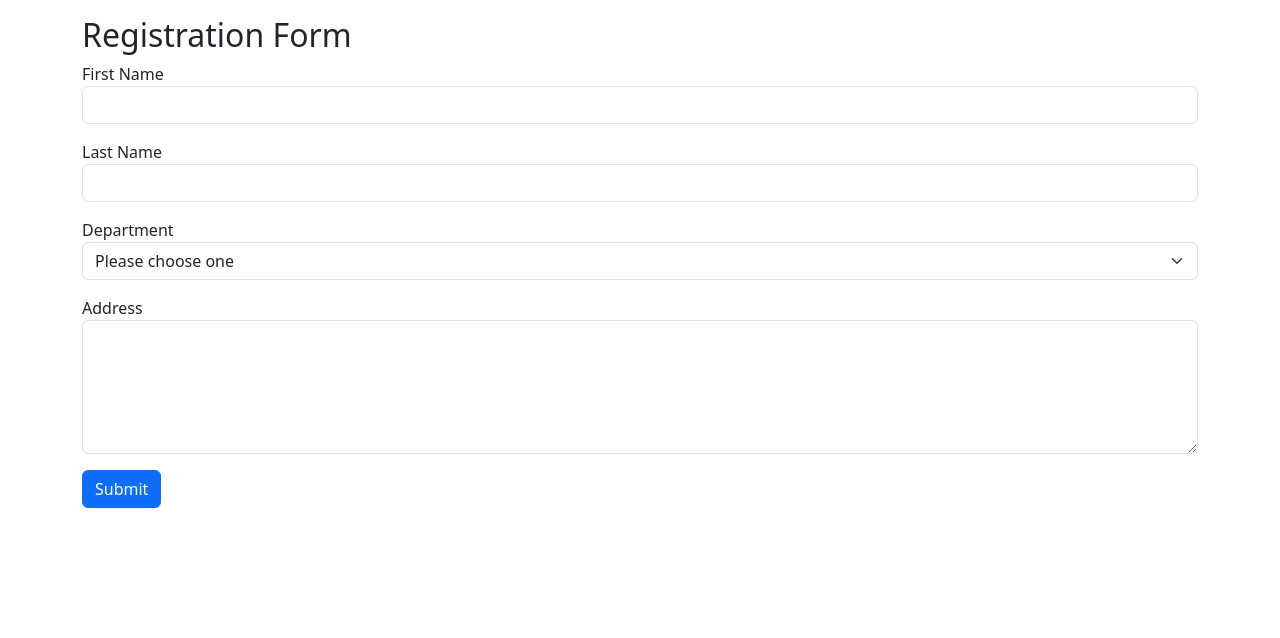
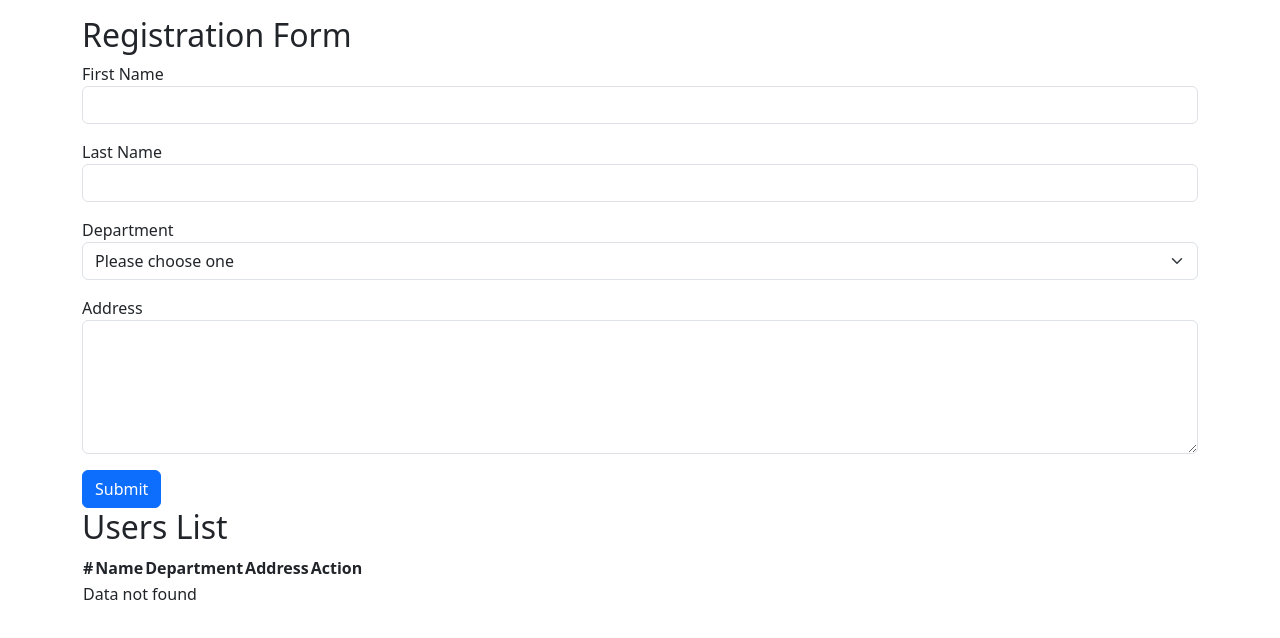
Before and after one commit to stefan5035/tugas-form-component, a React (Vite) app: page / in a window 1280 px wide. Shown: the top 638 px of the page. Built offline with nearby package versions, Linux system fonts and the light colour scheme.

Commit message:
livecoding 004

```diff
--- a/package.json
+++ b/package.json
@@ -12,6 +12,7 @@
   "dependencies": {
     "bootstrap": "^5.3.8",
     "react": "^19.2.0",
+    "react-bootstrap": "^2.10.10",
     "react-dom": "^19.2.0"
   },
   "devDependencies": {
--- a/src/App.jsx
+++ b/src/App.jsx
@@ -32,8 +32,38 @@ function App() {
           <button type="submit" class="btn btn-primary">Submit</button>
         </form>
       </div>
-      <div>
-        <table></table>
+      <div class="table-container">
+        <h2>Users List</h2>
+        <table>
+           <thead>
+            <tr>
+              <th>#</th>
+              <th>Name</th>
+              <th>Department</th>
+              <th>Address</th>
+              <th>Action</th>
+            </tr>
+          </thead>
+        <tbody>
+            {users.length === 0 ? (
+              <tr>
+                <td colSpan="5">Data not found</td>
+              </tr>
+            ) : (
+              users.map((user) => (
+                <tr key={user.id}>
+                  <td>{user.id}</td>
+                  <td>{user.firstName} {user.lastName}</td>
+                  <td>{user.department}</td>
+                  <td>{user.address}</td>
+                  <td>
+                    <button onClick={() => handleDelete(user.id)}>Delete</button>
+                  </td>
+                </tr>
+              ))
+            )}
+          </tbody>
+        </table>
       </div>
     </div>
 
```
Also changed, not shown: 1 other file (tests, documents, lock files or other folders).
